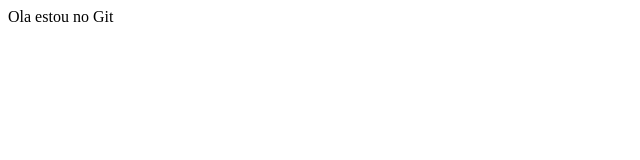
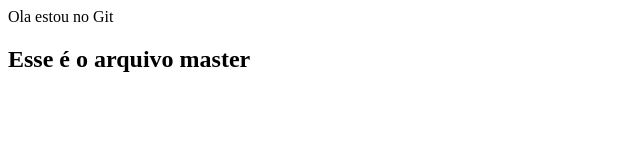
Before and after one commit to Franklin-10/javascriptGit, a plain HTML site: page index.html in a window 1280 px wide. Shown: the whole page, without its empty margins (0-640 px from the left). Drawn offline with Linux system fonts and the light colour scheme.

Commit message:
Add h2 index

```diff
--- a/index.html
+++ b/index.html
@@ -9,6 +9,9 @@
 
 <body>
   Ola estou no Git
+  <h2>Esse é o arquivo master
+
+  </h2>
 </body>
 
 </html>
```
